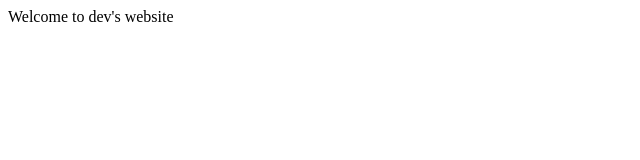
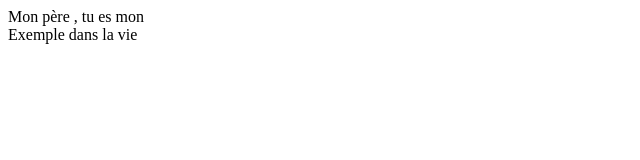
Before and after one commit to MrDev139/MrDev139.github.io, a plain HTML site: page index.html in a window 1280 px wide. Shown: the whole page, without its empty margins (0-640 px from the left). Drawn offline with Linux system fonts and the light colour scheme.

Commit message:
Update index.html

```diff
--- a/index.html
+++ b/index.html
@@ -1,7 +1,7 @@
 <!DOCTYPE html>
 <html>
     <head>
-        <title>DevSolutions</title>
-        <header>Welcome to dev's website</header>
+        <title>Abdelatif Abbassi</title>
+        <header>Mon père , tu es mon <div>Exemple dans la vie</div></header>
     </head>
 </html>
```
